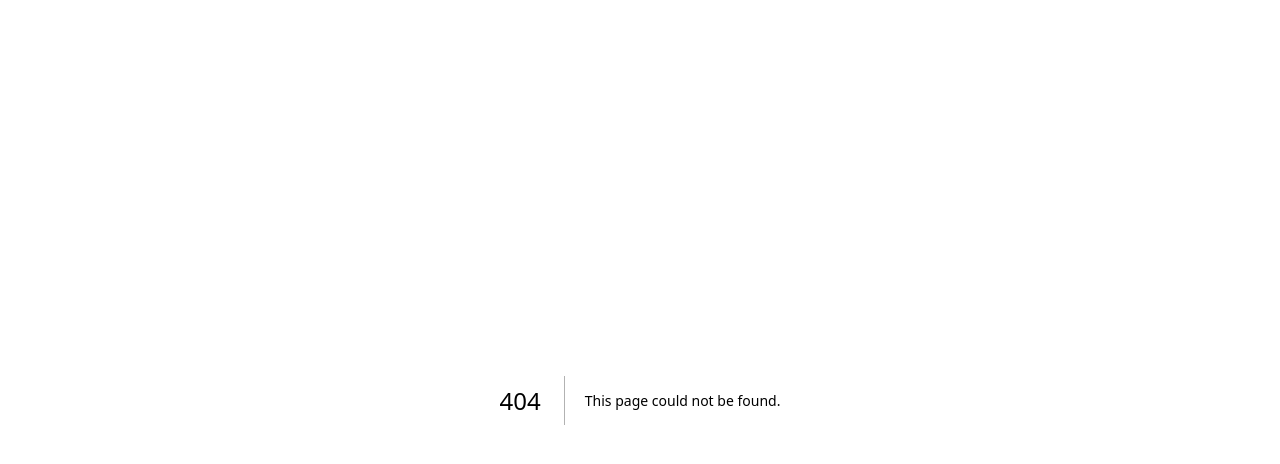
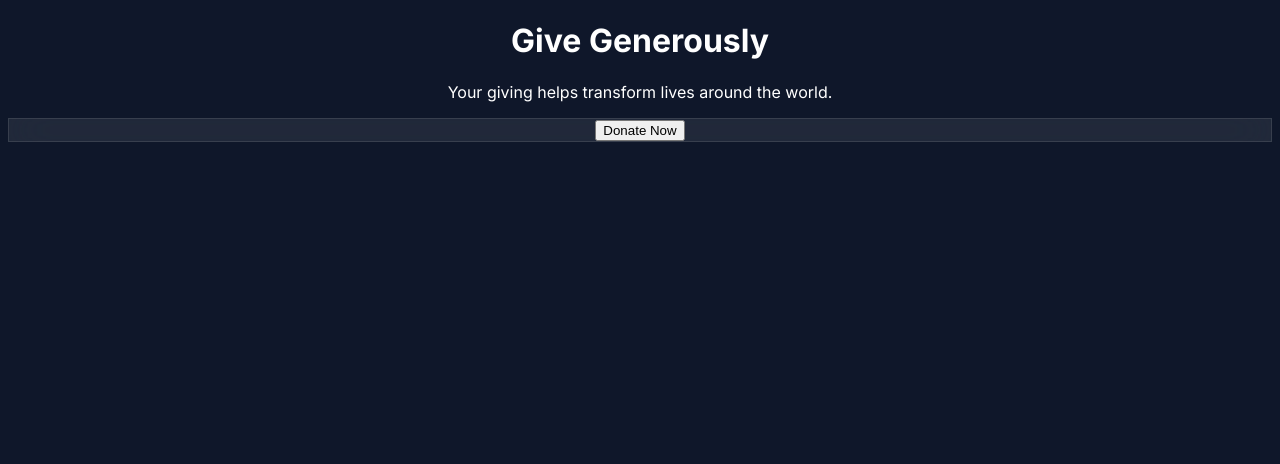
Before and after one commit to freeplanforyou/churchfaith, a Next.js app: page /donations in a window 1280 px wide. Before the commit this address had no page. Shown: the top 464 px of the page. Built offline with nearby package versions, Linux system fonts and the light colour scheme.

Commit message:
Create page.tsx

```diff
--- /dev/null
+++ b/app/donations/page.tsx
@@ -0,0 +1,21 @@
+export default function DonationsPage() {
+  return (
+    <main className="mx-auto max-w-5xl px-6 py-32 text-center">
+      <h1 className="mb-6 text-6xl font-bold">Give Generously</h1>
+
+      <p className="mb-10 text-white/70">
+        Your giving helps transform lives around the world.
+      </p>
+
+      <div className="glass rounded-3xl p-10">
+        <div className="mb-6 h-4 rounded-full bg-white/10">
+          <div className="h-4 w-2/3 rounded-full bg-purple" />
+        </div>
+
+        <button className="rounded-2xl bg-purple px-8 py-4">
+          Donate Now
+        </button>
+      </div>
+    </main>
+  )
+}
```
